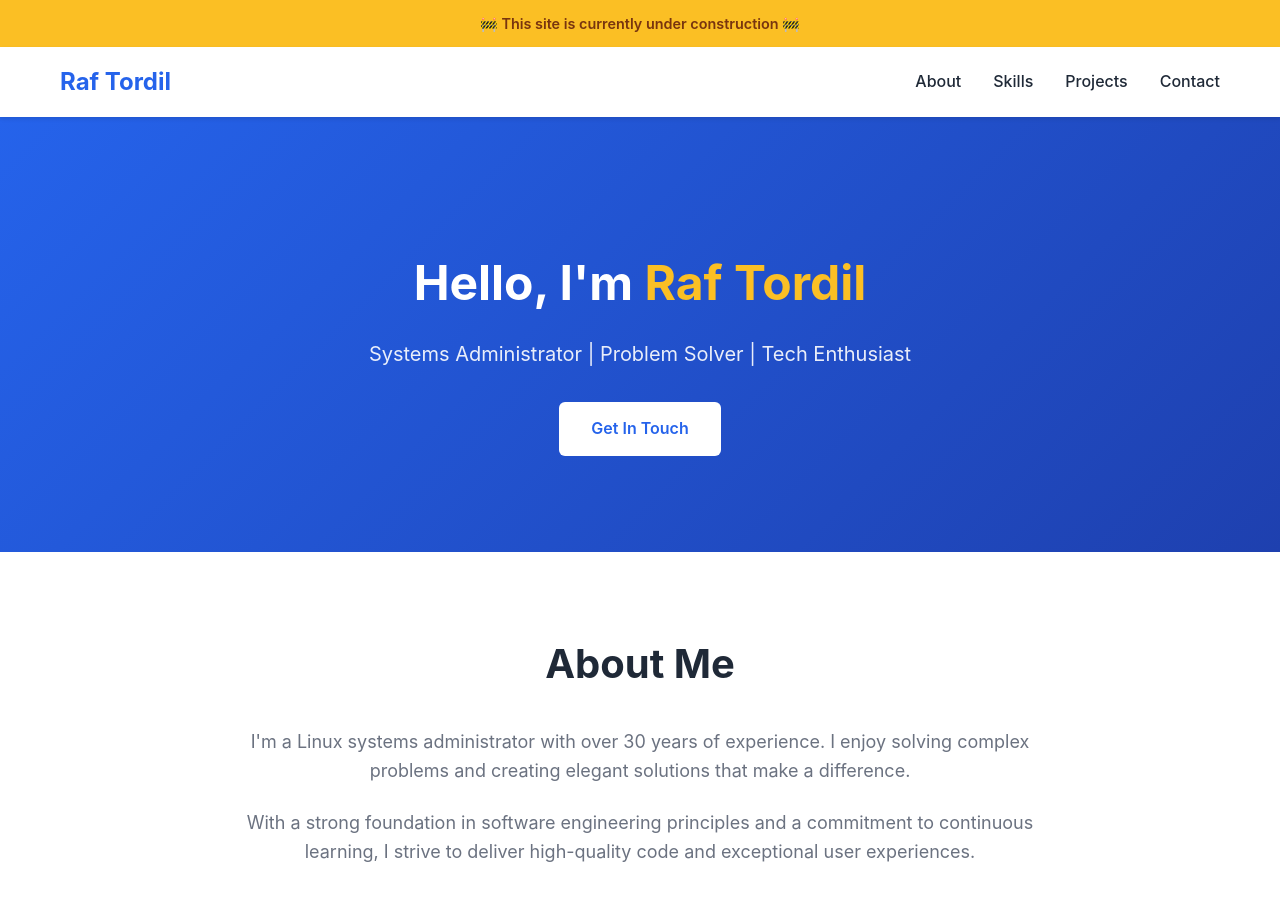
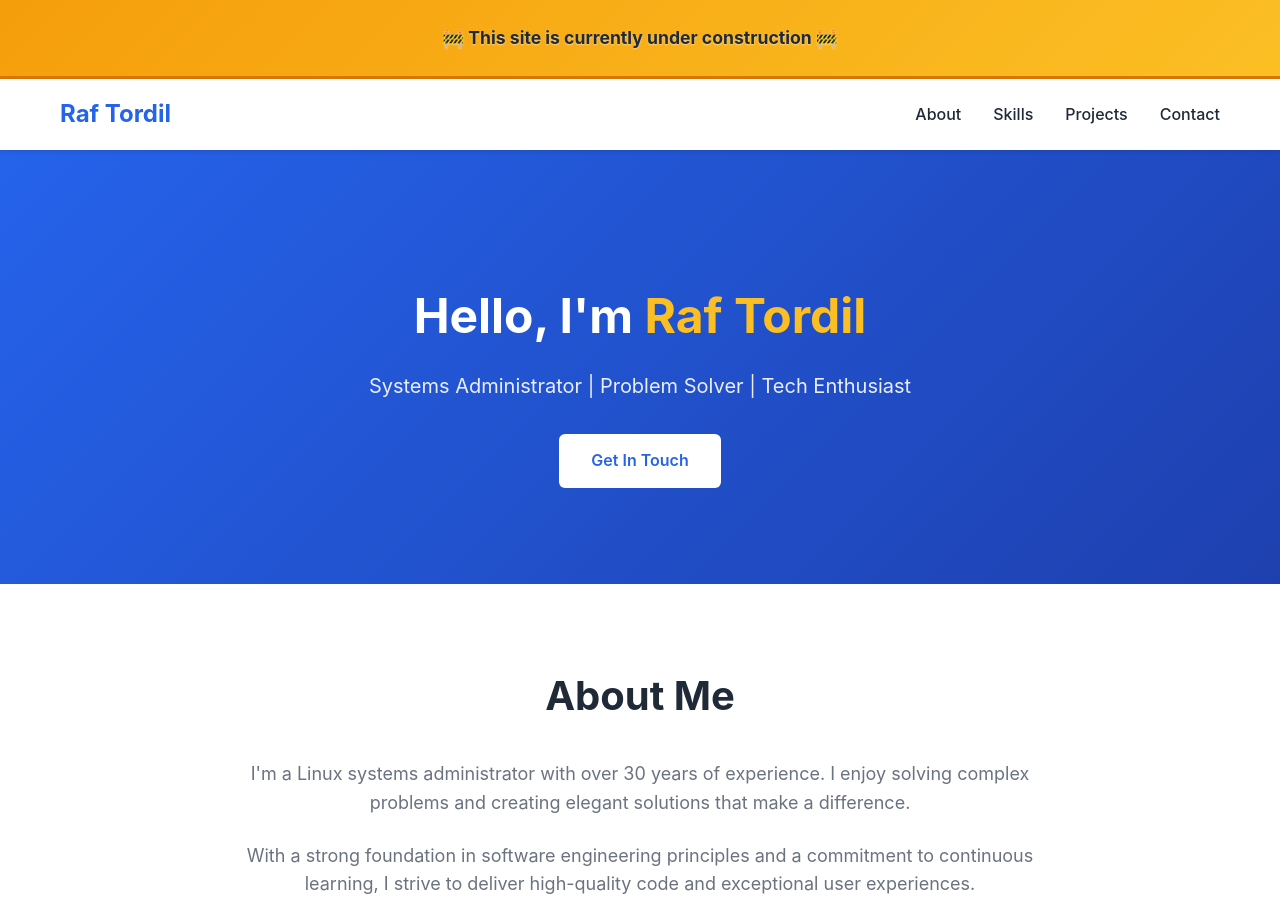
Before and after one commit to boilerflip/boilerflip.github.io, a plain HTML site: page index.html in a window 1280 px wide. Shown: the top 902 px of the page. Drawn offline with Linux system fonts and the light colour scheme.

Commit message:
Made under conctruction more prominent

```diff
--- a/styles.css
+++ b/styles.css
@@ -22,12 +22,19 @@ body {
 
 /* Work in Progress Banner */
 .wip-banner {
-    background: #fbbf24;
-    color: #78350f;
+    background: linear-gradient(135deg, #f59e0b, #fbbf24);
+    color: #1f2937;
     text-align: center;
-    padding: 0.75rem;
-    font-weight: 600;
-    font-size: 0.9rem;
+    padding: 1.5rem;
+    font-weight: 700;
+    font-size: 1.1rem;
+    box-shadow: 0 4px 6px rgba(0, 0, 0, 0.1);
+    border-bottom: 3px solid #d97706;
+}
+
+.wip-banner p {
+    margin: 0;
+    text-shadow: 0 1px 2px rgba(255, 255, 255, 0.5);
 }
 
 .container {
```
